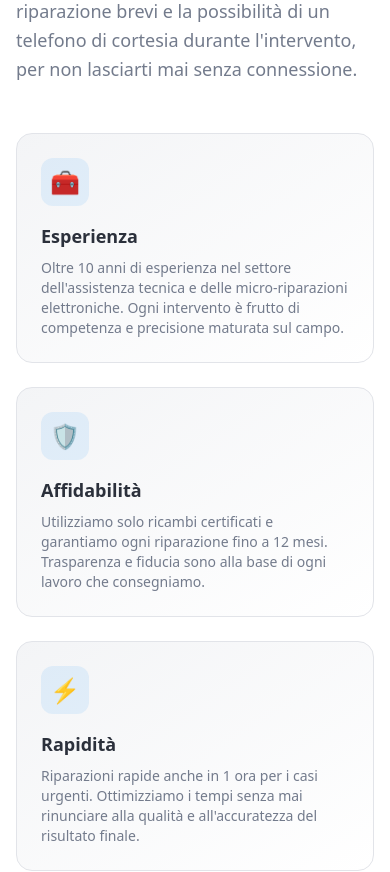
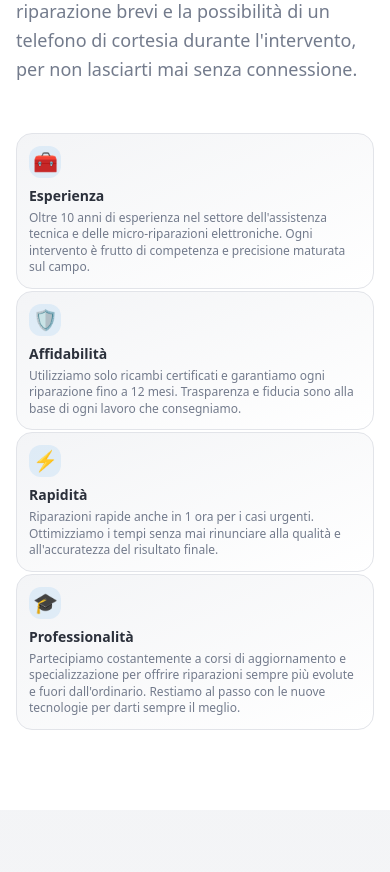
Before and after one commit to vaeel91/giolab-assistenza-veloce, a React (Vite) app: page / in a window 390 px wide. Shown: the part 3980-4852 px from the top of the page. Built offline with nearby package versions, Linux system fonts and the light colour scheme; the HTML template or start-up script is replaced by a standard one.

Commit message:
Riduci mobile card size anche About
Ottimizza le card della sezione "Chi Siamo" su mobile riducendo padding, icone, font e gap per uniformare le dimensioni con le card dei servizi e ottimizzare gli spazi.

```diff
--- a/src/components/About.tsx
+++ b/src/components/About.tsx
@@ -50,17 +50,17 @@ const About = () => {
             </div>
 
             {/* Right side - Features grid */}
-            <div className="grid grid-cols-1 sm:grid-cols-2 gap-6">
+            <div className="grid grid-cols-1 sm:grid-cols-2 gap-0.5 md:gap-6">
               {features.map((feature, index) => (
                 <div
                   key={index}
-                  className="p-6 rounded-2xl bg-gradient-to-br from-giolab-gray to-white border border-border hover:border-giolab-blue transition-all duration-300 hover:shadow-lg"
+                  className="p-3 md:p-6 rounded-2xl bg-gradient-to-br from-giolab-gray to-white border border-border hover:border-giolab-blue transition-all duration-300 hover:shadow-lg"
                 >
-                  <div className="w-12 h-12 rounded-xl bg-giolab-blue/10 flex items-center justify-center mb-4">
-                    <span className="text-2xl">{feature.emoji}</span>
+                  <div className="w-8 h-8 md:w-12 md:h-12 rounded-xl bg-giolab-blue/10 flex items-center justify-center mb-2 md:mb-4">
+                    <span className="text-xl md:text-2xl">{feature.emoji}</span>
                   </div>
-                  <h3 className="text-lg font-bold text-foreground mb-2">{feature.title}</h3>
-                  <p className="text-sm text-muted-foreground">{feature.description}</p>
+                  <h3 className="text-sm md:text-lg font-bold text-foreground mb-1 md:mb-2">{feature.title}</h3>
+                  <p className="text-xs md:text-sm text-muted-foreground leading-snug">{feature.description}</p>
                 </div>
               ))}
             </div>
```
